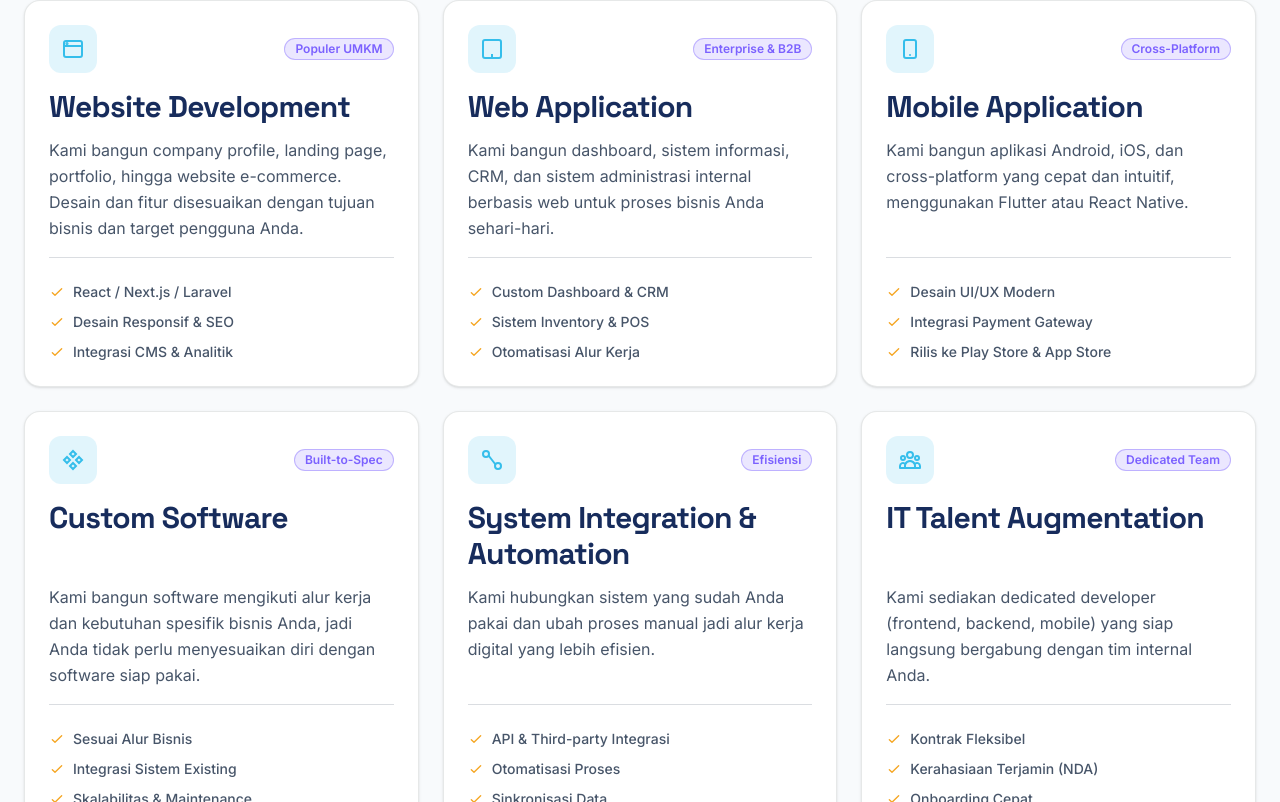
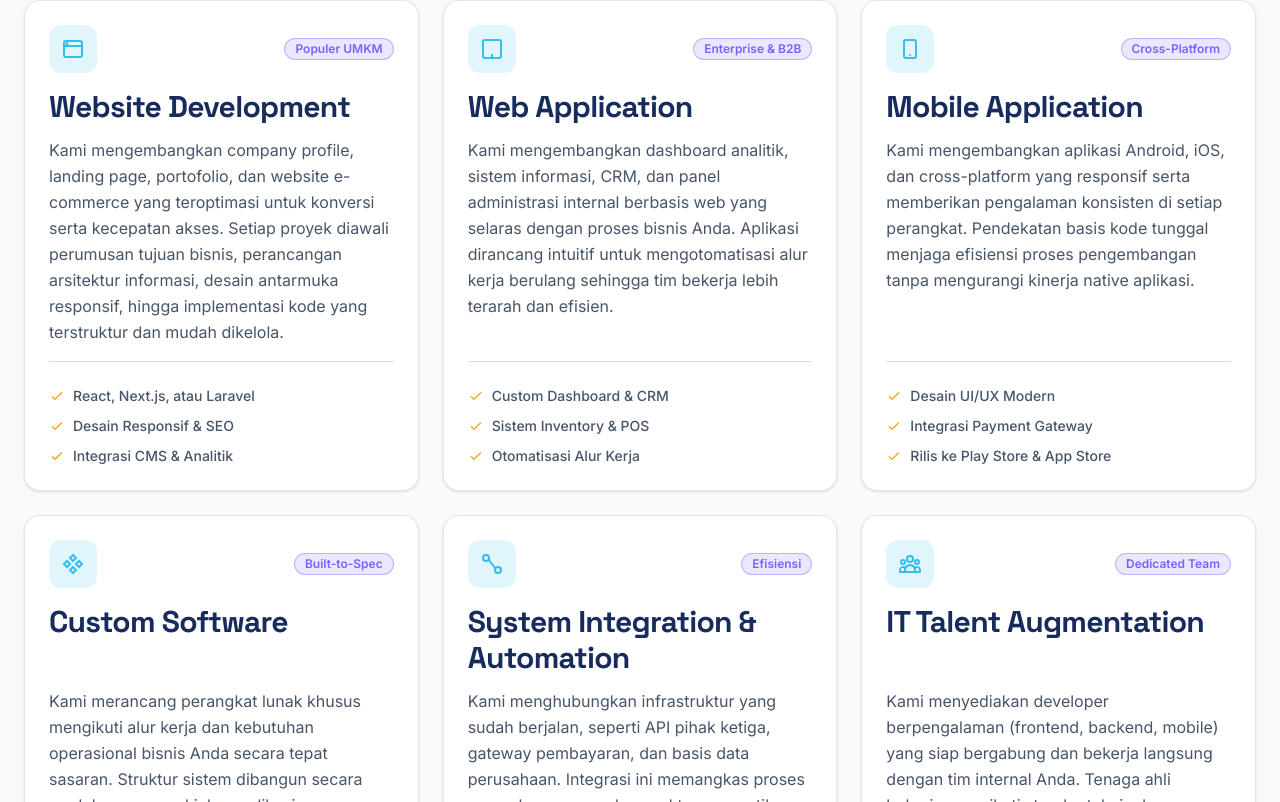
Before and after one commit to fractabase/company-profile, a React (Vite) app: page / in a window 1280 px wide. Shown: the part 1218-2020 px from the top of the page. Built offline with nearby package versions, Linux system fonts and the light colour scheme.

Commit message:
feat(services-data): enhance serviceData with new offerings and detailed descriptions
Enhanced the serviceData configuration with new service offerings and more detailed descriptions, providing richer and more structured content for presenting the available services.

```diff
--- a/src/data/serviceData.js
+++ b/src/data/serviceData.js
@@ -2,63 +2,111 @@ import { Icons } from "../components/common/Icons";
 
 export const serviceData = [
   {
+    slug: "website-dev",
     icon: Icons.Website,
     badge: "Populer UMKM",
     badgeVariant: "secondary",
     title: "Website Development",
+    summary:
+      "Kami mengembangkan company profile, landing page, portofolio, hingga toko online. Desain dan fungsionalitas disesuaikan dengan kebutuhan operasional bisnis Anda.",
     description:
-      "Kami bangun company profile, landing page, portfolio, hingga website e-commerce. Desain dan fitur disesuaikan dengan tujuan bisnis dan target pengguna Anda.",
-    features: ["React / Next.js / Laravel", "Desain Responsif & SEO", "Integrasi CMS & Analitik"],
+      "Kami mengembangkan company profile, landing page, portofolio, dan website e-commerce yang teroptimasi untuk konversi serta kecepatan akses. Setiap proyek diawali perumusan tujuan bisnis, perancangan arsitektur informasi, desain antarmuka responsif, hingga implementasi kode yang terstruktur dan mudah dikelola.",
+    features: ["React, Next.js, atau Laravel", "Desain Responsif & SEO", "Integrasi CMS & Analitik"],
     actionText: "Konsultasi Layanan",
+    technologies: ["React", "Next.js", "Laravel", "Tailwind CSS"],
+    useCase: "UMKM dan perusahaan yang membutuhkan company profile, landing page, atau toko online profesional.",
+    useCaseShort: "UMKM, company profile, toko online",
+    provenResult: "+40% peningkatan traffic dalam 3 bulan setelah peluncuran website",
+    timeline: "2-4 minggu",
   },
   {
+    slug: "web-app",
     icon: Icons.WebApp,
     badge: "Enterprise & B2B",
     badgeVariant: "secondary",
     title: "Web Application",
+    summary:
+      "Kami mengembangkan dashboard analitik, sistem informasi, CRM, dan panel administrasi internal berbasis web untuk mendukung operasional bisnis harian.",
     description:
-      "Kami bangun dashboard, sistem informasi, CRM, dan sistem administrasi internal berbasis web untuk proses bisnis Anda sehari-hari.",
+      "Kami mengembangkan dashboard analitik, sistem informasi, CRM, dan panel administrasi internal berbasis web yang selaras dengan proses bisnis Anda. Aplikasi dirancang intuitif untuk mengotomatisasi alur kerja berulang sehingga tim bekerja lebih terarah dan efisien.",
     features: ["Custom Dashboard & CRM", "Sistem Inventory & POS", "Otomatisasi Alur Kerja"],
     actionText: "Bangun Web App",
+    technologies: ["React", "Node.js", "PostgreSQL", "REST API"],
+    useCase: "Perusahaan dan startup yang membutuhkan sistem internal, dashboard analitik, atau aplikasi bisnis kustom.",
+    useCaseShort: "Startup, sistem internal, dashboard",
+    provenResult: "Waktu pembuatan laporan berkurang dari 3 hari menjadi 4 jam setelah otomatisasi dashboard",
+    timeline: "4-8 minggu",
   },
   {
+    slug: "mobile-app",
     icon: Icons.Mobile,
     badge: "Cross-Platform",
     badgeVariant: "secondary",
     title: "Mobile Application",
+    summary:
+      "Kami mengembangkan aplikasi Android, iOS, dan cross-platform yang responsif serta mudah digunakan menggunakan Flutter atau React Native.",
     description:
-      "Kami bangun aplikasi Android, iOS, dan cross-platform yang cepat dan intuitif, menggunakan Flutter atau React Native.",
+      "Kami mengembangkan aplikasi Android, iOS, dan cross-platform yang responsif serta memberikan pengalaman konsisten di setiap perangkat. Pendekatan basis kode tunggal menjaga efisiensi proses pengembangan tanpa mengurangi kinerja native aplikasi.",
     features: ["Desain UI/UX Modern", "Integrasi Payment Gateway", "Rilis ke Play Store & App Store"],
     actionText: "Buat Aplikasi Mobile",
+    technologies: ["Flutter", "React Native", "Firebase"],
+    useCase: "Bisnis yang ingin menjangkau pengguna mobile untuk kebutuhan layanan pelanggan maupun operasional tim lapangan.",
+    useCaseShort: "Bisnis, aplikasi mobile B2C/B2B",
+    provenResult: "10.000+ unduhan pada bulan pertama setelah rilis aplikasi mobile",
+    timeline: "4-10 minggu",
   },
   {
+    slug: "custom-software",
     icon: Icons.CustomSoftware,
     badge: "Built-to-Spec",
     badgeVariant: "secondary",
     title: "Custom Software",
+    summary:
+      "Kami merancang perangkat lunak khusus mengikuti alur kerja dan kebutuhan spesifik bisnis Anda secara tepat sasaran.",
     description:
-      "Kami bangun software mengikuti alur kerja dan kebutuhan spesifik bisnis Anda, jadi Anda tidak perlu menyesuaikan diri dengan software siap pakai.",
-    features: ["Sesuai Alur Bisnis", "Integrasi Sistem Existing", "Skalabilitas & Maintenance"],
+      "Kami merancang perangkat lunak khusus mengikuti alur kerja dan kebutuhan operasional bisnis Anda secara tepat sasaran. Struktur sistem dibangun secara modular, memungkinkan aplikasi dikembangkan lebih lanjut seiring pertumbuhan organisasi tanpa perlu merombak sistem dari awal.",
+    features: ["Sesuai Alur Bisnis", "Integrasi Sistem Existing", "Skalabilitas & Pemeliharaan"],
     actionText: "Diskusikan Kebutuhan",
+    technologies: ["Node.js", "Python", "PostgreSQL", "Docker"],
+    useCase: "Perusahaan dengan alur operasional khusus yang tidak dapat diakomodasi oleh perangkat lunak siap pakai.",
+    useCaseShort: "Proses bisnis unik, solusi kustom",
+    provenResult: "Biaya operasional berkurang 35% setelah otomatisasi sistem kustom",
+    timeline: "6-12 minggu",
   },
   {
+    slug: "system-integration",
     icon: Icons.Integration,
     badge: "Efisiensi",
     badgeVariant: "secondary",
     title: "System Integration & Automation",
+    summary:
+      "Kami menghubungkan sistem yang sudah Anda gunakan dan mengotomatisasi proses manual menjadi alur kerja digital yang efisien.",
     description:
-      "Kami hubungkan sistem yang sudah Anda pakai dan ubah proses manual jadi alur kerja digital yang lebih efisien.",
-    features: ["API & Third-party Integrasi", "Otomatisasi Proses", "Sinkronisasi Data"],
+      "Kami menghubungkan infrastruktur yang sudah berjalan, seperti API pihak ketiga, gateway pembayaran, dan basis data perusahaan. Integrasi ini memangkas proses manual yang memakan waktu, memastikan perpindahan data berlangsung aman dan sinkron secara real-time.",
+    features: ["Integrasi API & Layanan Eksternal", "Otomatisasi Alur Kerja", "Sinkronisasi Data Real-Time"],
     actionText: "Otomatisasi Sistem",
+    technologies: ["REST API", "GraphQL", "Webhook", "Zapier/Make"],
+    useCase: "Bisnis yang memiliki beberapa sistem terpisah dan membutuhkan sinkronisasi data terpusat secara otomatis.",
+    useCaseShort: "Bisnis, integrasi multi-sistem",
+    provenResult: "Waktu pemrosesan berkurang dari 4 jam menjadi 15 menit setelah integrasi sistem",
+    timeline: "3-6 minggu",
   },
   {
+    slug: "talent-augmentation",
     icon: Icons.Users,
     badge: "Dedicated Team",
     badgeVariant: "secondary",
     title: "IT Talent Augmentation",
+    summary:
+      "Kami menyediakan developer berpengalaman (frontend, backend, mobile) yang siap bergabung dan bekerja langsung dengan tim internal Anda.",
     description:
-      "Kami sediakan dedicated developer (frontend, backend, mobile) yang siap langsung bergabung dengan tim internal Anda.",
-    features: ["Kontrak Fleksibel", "Kerahasiaan Terjamin (NDA)", "Onboarding Cepat"],
+      "Kami menyediakan developer berpengalaman (frontend, backend, mobile) yang siap bergabung dan bekerja langsung dengan tim internal Anda. Tenaga ahli bekerja mengikuti standar teknis dan koordinasi proyek Anda, memberikan fleksibilitas kapasitas tim tanpa kendala rekrutmen konvensional.",
+    features: ["Kontrak Fleksibel", "Perjanjian Kerahasiaan (NDA)", "Onboarding Terarah"],
     actionText: "Rekrut Tim Dedicated",
+    technologies: ["React", "Node.js", "Flutter", "DevOps"],
+    useCase: "Perusahaan atau startup yang membutuhkan tambahan kapasitas rekayasa perangkat lunak tanpa proses rekrutmen yang berbelit.",
+    useCaseShort: "Perusahaan, penambahan kapasitas tim",
+    provenResult: "Onboarding developer selesai dalam 2 minggu, 4x lebih cepat dari rekrutmen biasa",
+    timeline: "1-2 minggu penempatan",
   },
 ];
```
